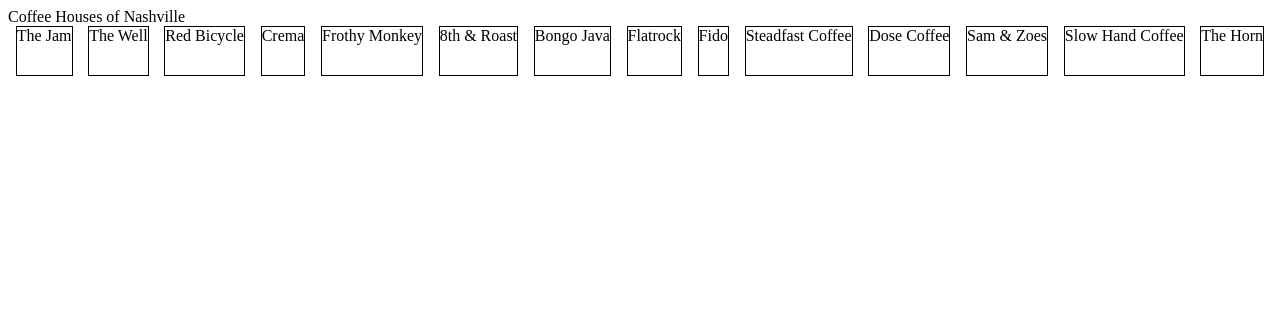
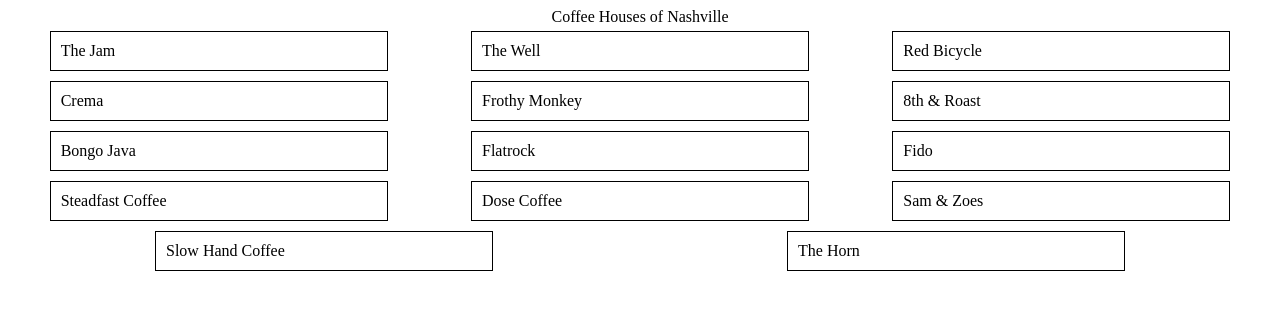
Before and after one commit to hannahmneal/exercise_2_7_Flexbox, a plain HTML site: page index.html in a window 1280 px wide. Drawn offline with Linux system fonts and the light colour scheme.

Commit message:
Updated CSS

```diff
--- a/main.css
+++ b/main.css
@@ -1,16 +1,18 @@
+.pageHeader {
+    /* display: flex; */
+    /* align-content: center; */
+    text-align: center;
+}
+
 .shop {
     border: 1px solid black;
+    padding: 10px;
+    margin: 5px;
+    width: 25%;
 }
 
 article {
     display: flex;
-    flex-wrap: wrap;
+    flex-flow: row wrap;
     justify-content: space-around;
-    height: 50px;
 }
-
-.section {
-    display: flex;
-    height: 100px;
-    flex-grow: 10;
-}
```
